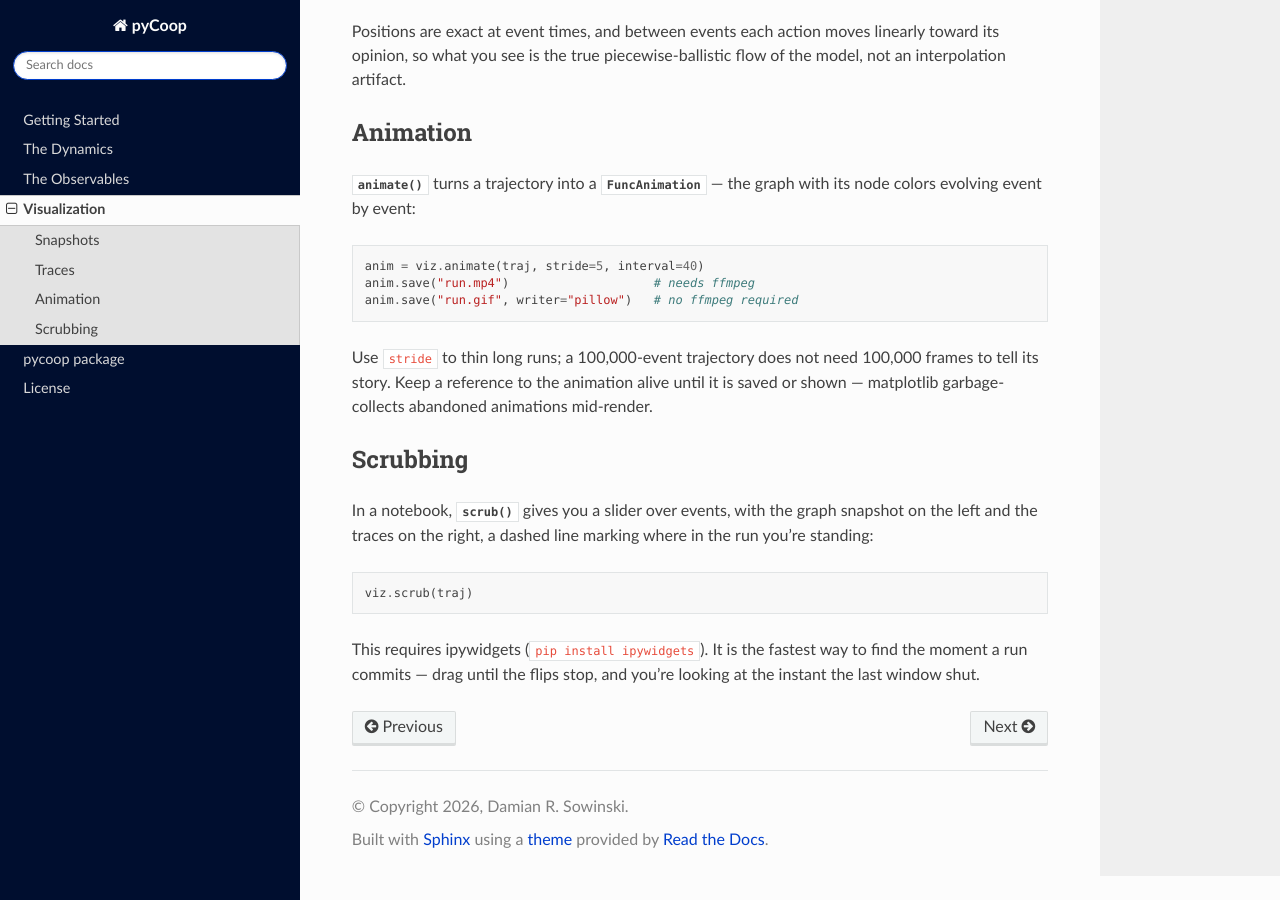
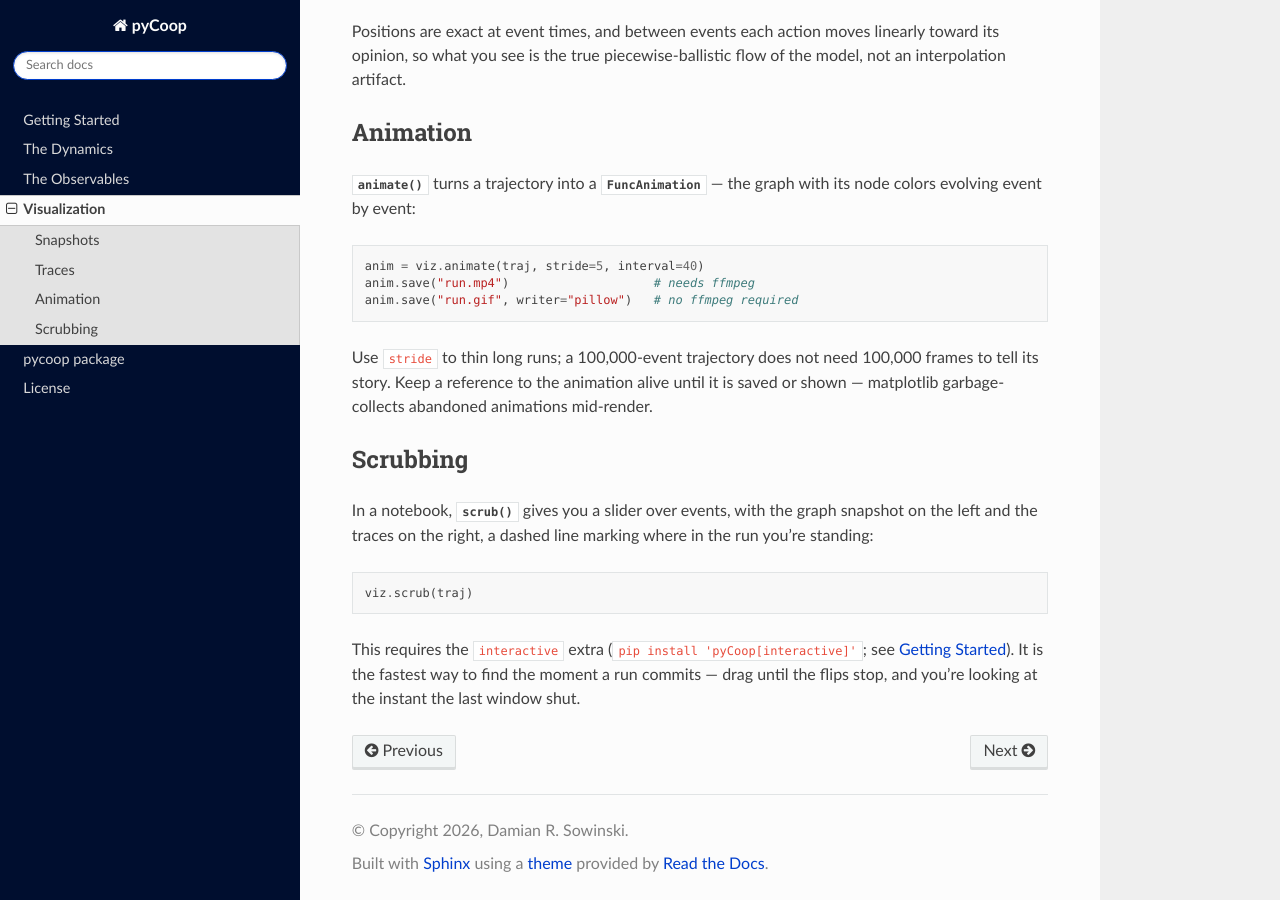
Before and after one commit to EternalTime/pyCoop, a Sphinx documentation site: the page built from docs/guide_viz.rst, in a window 1280 px wide and 900 px high, scrolled down 850 px. Built offline with Sphinx 7.4.7 and the Read the Docs theme 3.1.0, drawn with Linux system fonts in a browser that asks for light colours.

Commit message:
no-mistakes(document): Point viz scrubbing docs at the interactive extra

```diff
--- a/docs/guide_viz.rst
+++ b/docs/guide_viz.rst
@@ -66,6 +66,7 @@ line marking where in the run you're standing::
 
     viz.scrub(traj)
 
-This requires ipywidgets (``pip install ipywidgets``). It is the fastest
+This requires the ``interactive`` extra (``pip install
+'pyCoop[interactive]'``; see :doc:`getting_started`). It is the fastest
 way to find the moment a run commits — drag until the flips stop, and
 you're looking at the instant the last window shut.
```
